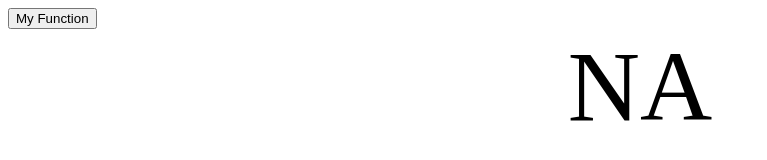
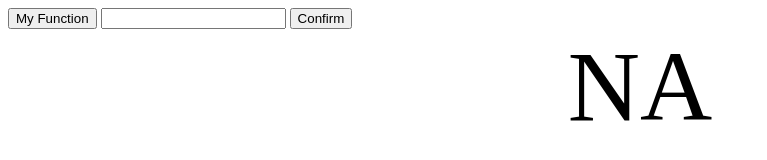
Before and after one commit to Thanhtung1998/JavaScript-Study, a plain HTML site: page index.html in a window 1280 px wide. Shown: the whole page, without its empty margins (0-767 px from the left). Drawn offline with Linux system fonts and the light colour scheme.

Commit message:
Update index.html

```diff
--- a/index.html
+++ b/index.html
@@ -15,6 +15,8 @@
     </head>
     <body>
         <button onclick="MyFunction()">My Function</button>
+        <input id="input" type="text"/>
+        <button class="submit" type="submit" onclick="return onFormSubmit()">Confirm</button>
         <div id="root">NA</div>
         <script src="app.js"></script>
     </body>
```
